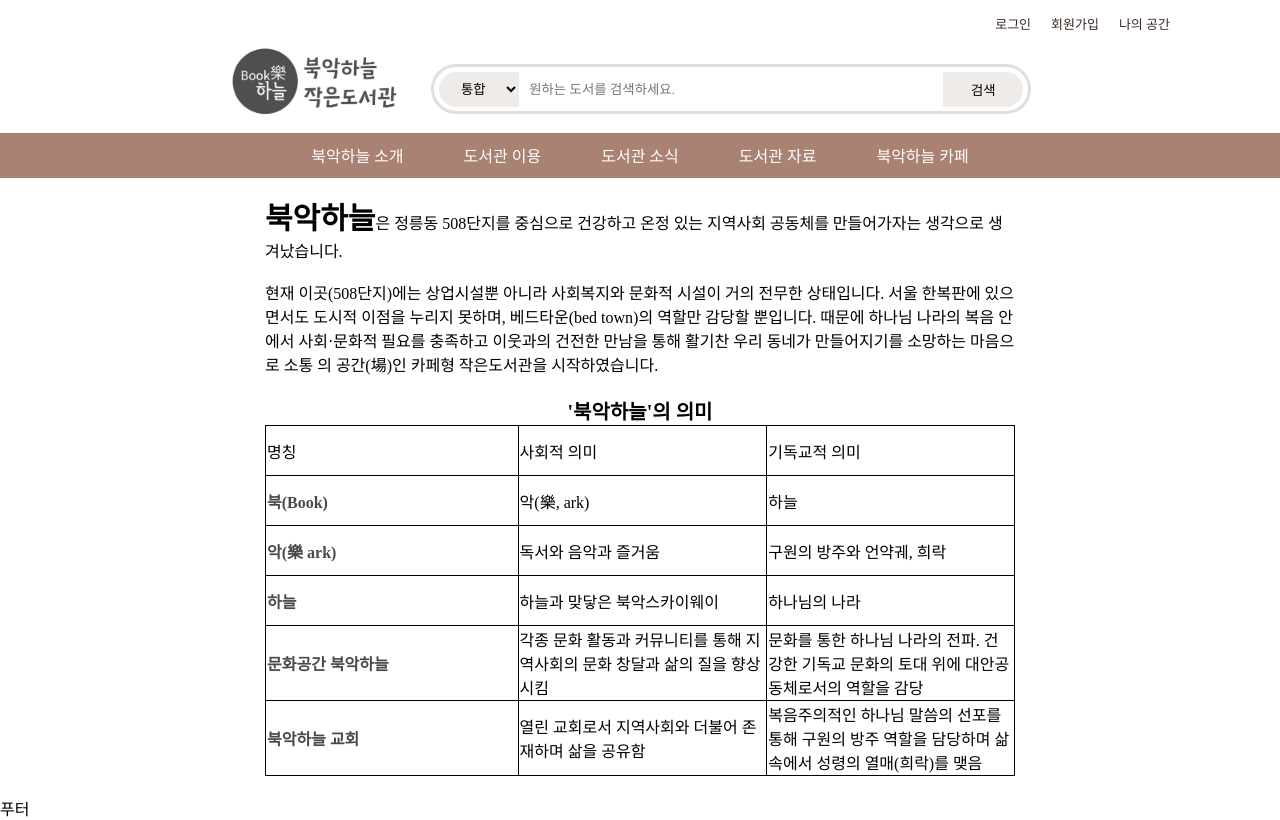
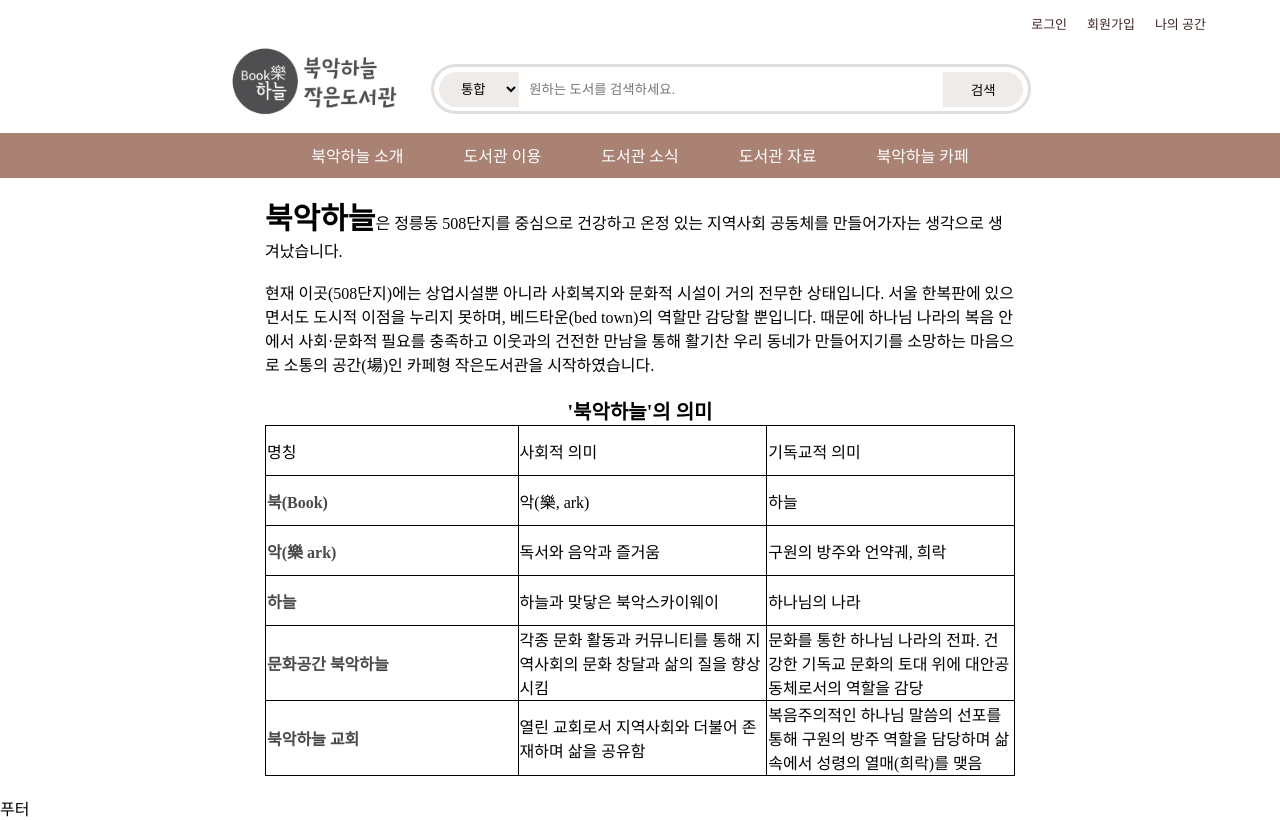
Before and after one commit to Limchansol/library-website-react, a React app in the folder frontend/: page /introduction/greetings in a window 1280 px wide. Built offline with nearby package versions, Linux system fonts and the light colour scheme.

Commit message:
자잘한 코드 정리

```diff
--- a/frontend/src/components/Util.css
+++ b/frontend/src/components/Util.css
@@ -2,7 +2,7 @@
   display: flex;
   justify-content: flex-end;
   margin: 5px 0 0 0;
-  padding: 0 100px;
+  padding: 0 5vw;
   height: 40px;
   line-height: 30px;
 }
--- a/frontend/src/pages/GreetingsPage.js
+++ b/frontend/src/pages/GreetingsPage.js
@@ -6,7 +6,7 @@ function GreetingsPage() {
       <p>
         <strong style={{ fontSize: '30px' }}>북악하늘</strong>은 정릉동 508단지를 중심으로 건강하고 온정 있는 지역사회 공동체를 만들어가자는 생각으로 생겨났습니다.
         <br /><br />
-        현재 이곳(508단지)에는 상업시설뿐 아니라 사회복지와 문화적 시설이 거의 전무한 상태입니다. 서울 한복판에 있으면서도 도시적 이점을 누리지 못하며, 베드타운(bed town)의 역할만 감당할 뿐입니다. 때문에 하나님 나라의 복음 안에서 사회·문화적 필요를 충족하고 이웃과의 건전한 만남을 통해 활기찬 우리 동네가 만들어지기를 소망하는 마음으로 소통 의 공간(場)인 카페형 작은도서관을 시작하였습니다.
+        현재 이곳(508단지)에는 상업시설뿐 아니라 사회복지와 문화적 시설이 거의 전무한 상태입니다. 서울 한복판에 있으면서도 도시적 이점을 누리지 못하며, 베드타운(bed town)의 역할만 감당할 뿐입니다. 때문에 하나님 나라의 복음 안에서 사회·문화적 필요를 충족하고 이웃과의 건전한 만남을 통해 활기찬 우리 동네가 만들어지기를 소망하는 마음으로 소통의 공간(場)인 카페형 작은도서관을 시작하였습니다.
         <br />
         <table className='meaning-table'>
           <caption>'북악하늘'의 의미</caption>
```
Also changed, not shown: frontend/src/components/SubNav.js (indentation only).
